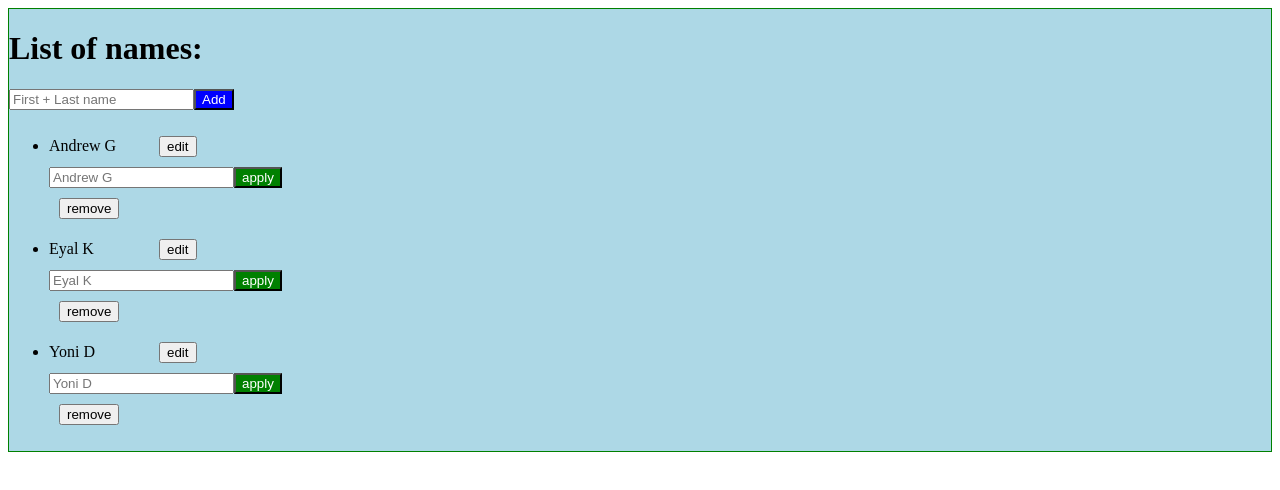
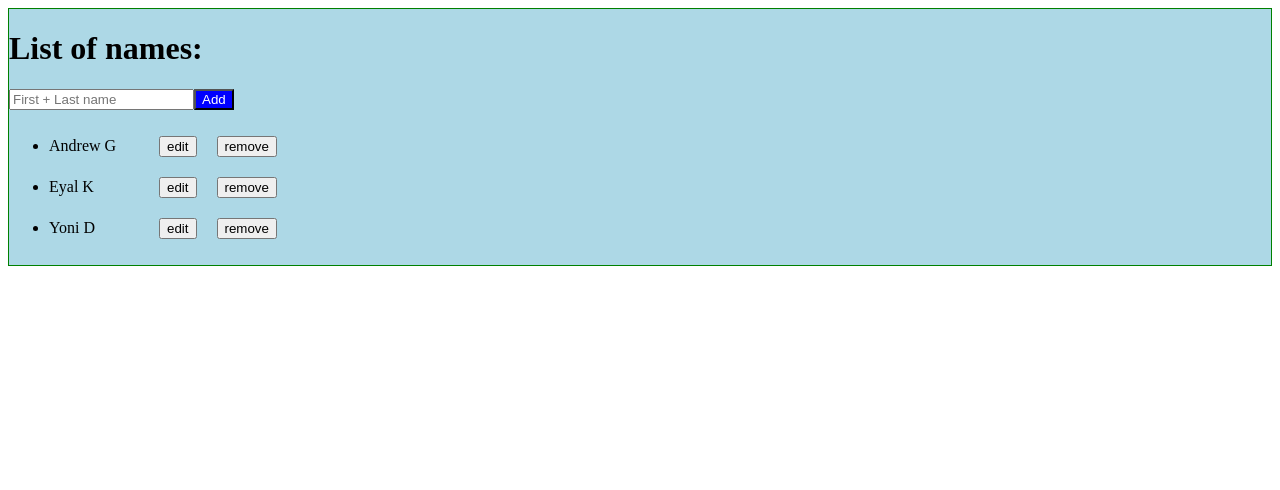
Before and after one commit to yonidavidson/web-practice, a React app: page / in a window 1280 px wide. Shown: the top 490 px of the page. Built offline with nearby package versions, Linux system fonts and the light colour scheme.

Commit message:
change edit form by state

```diff
--- a/src/components/editName.jsx
+++ b/src/components/editName.jsx
@@ -4,16 +4,17 @@ import {connect} from 'react-redux'
 class EditName extends React.Component{
   constructor(){
     super()
-    this.state = {edited : true}
+    this.state = {edited : false}
   }
   render(){
     return(
         <span>
           <button style={ {margin:'10px'} }  onClick={this.onClick.bind(this)}> edit </button>
-          <form>
+          {this.state.edited ?
+            <form>
             <input ref="title" type="text" placeholder={this.props.name}/>
             <button style={ buttonStyle }>apply</button>
-          </form>
+            </form>:<span/>}
         </span>
     )
   }
```
